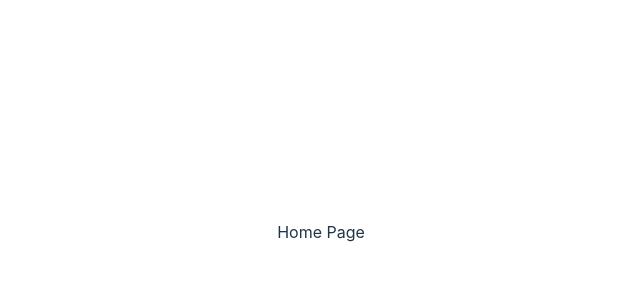
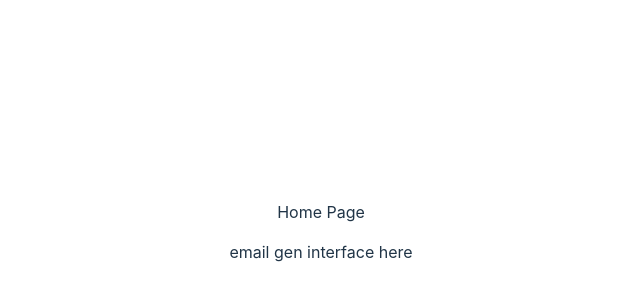
Before and after one commit to kennethkoch/gensend, a React (Vite) app in the folder client/: page / in a window 1280 px wide. Shown: the part 168-468 px from the top of the page, without its empty margins (319-959 px from the left). Built offline with nearby package versions, Linux system fonts and the light colour scheme.

Commit message:
add email generation interface

```diff
--- a/client/src/App.jsx
+++ b/client/src/App.jsx
@@ -1,12 +1,14 @@
 // import { useState } from 'react'
 import './App.css'
 import HomePage from './HomePage'
+import EmailGenInterface from './EmailGenInterface'
 
 function App() {
 
   return (
     <>
       <HomePage />
+      <EmailGenInterface />
     </>
   )
 }
--- /dev/null
+++ b/client/src/EmailGenInterface.jsx
@@ -0,0 +1,9 @@
+import { useEffect, useState } from 'react';
+
+const EmailGenInterface = () => {
+    return (<div>
+        <p>email gen interface here</p>
+    </div>)
+}
+
+export default EmailGenInterface
```
